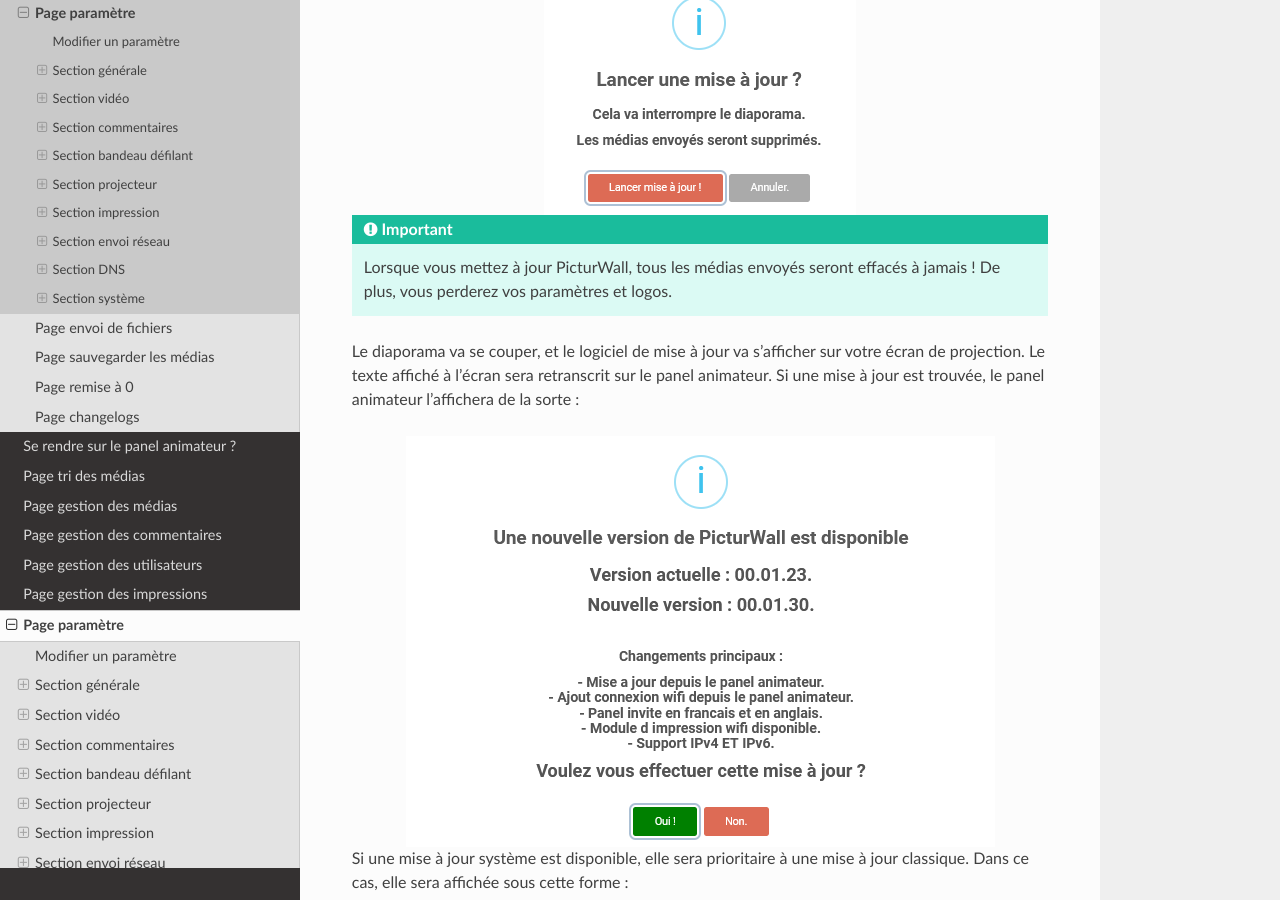
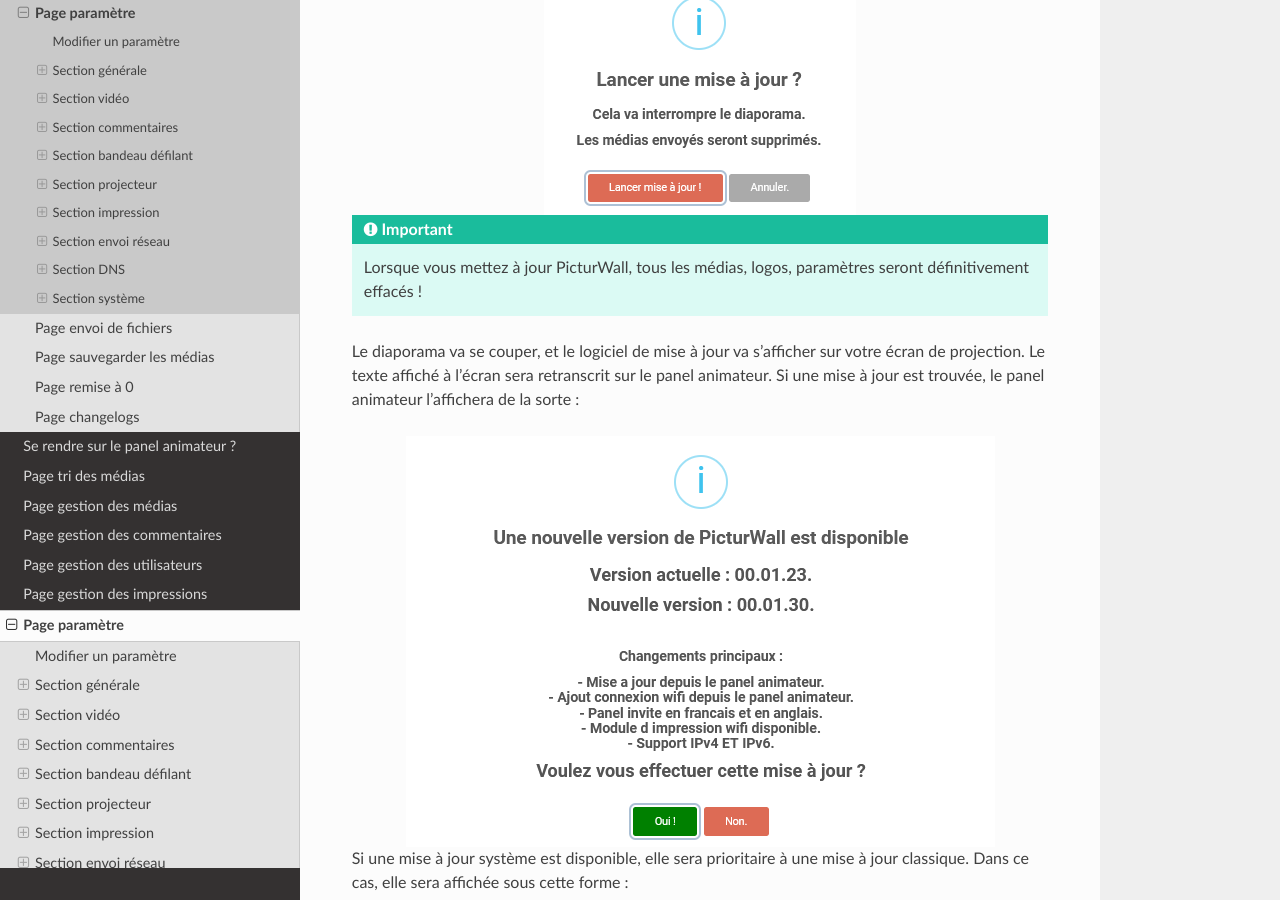
Before and after one commit to gatienduboc/PicturWall-docs, a Sphinx documentation site: the page built from docs/panel_animateur/animateur_parametres.rst, in a window 1280 px wide and 900 px high, scrolled down 40676 px. Built offline with Sphinx 7.4.7 and the Read the Docs theme 2.0.0, drawn with Linux system fonts in a browser that asks for light colours.

Commit message:
Maj 1.30: Correcitons faute maj

```diff
--- a/docs/panel_animateur/animateur_parametres.rst
+++ b/docs/panel_animateur/animateur_parametres.rst
@@ -1720,7 +1720,7 @@
    :alt: Panel animateur de PicturWall, page paramètres, section système, Mettre à jour PicturWall, confirmation.
    :align: center
 
-.. important:: Lorsque vous mettez à jour PicturWall, tous les médias envoyés seront effacés à jamais ! De plus, vous perderez vos paramètres et logos.
+.. important:: Lorsque vous mettez à jour PicturWall, tous les médias, logos, paramètres seront définitivement effacés !
 
 
 Le diaporama va se couper, et le logiciel de mise à jour va s'afficher sur votre écran de projection.
```
